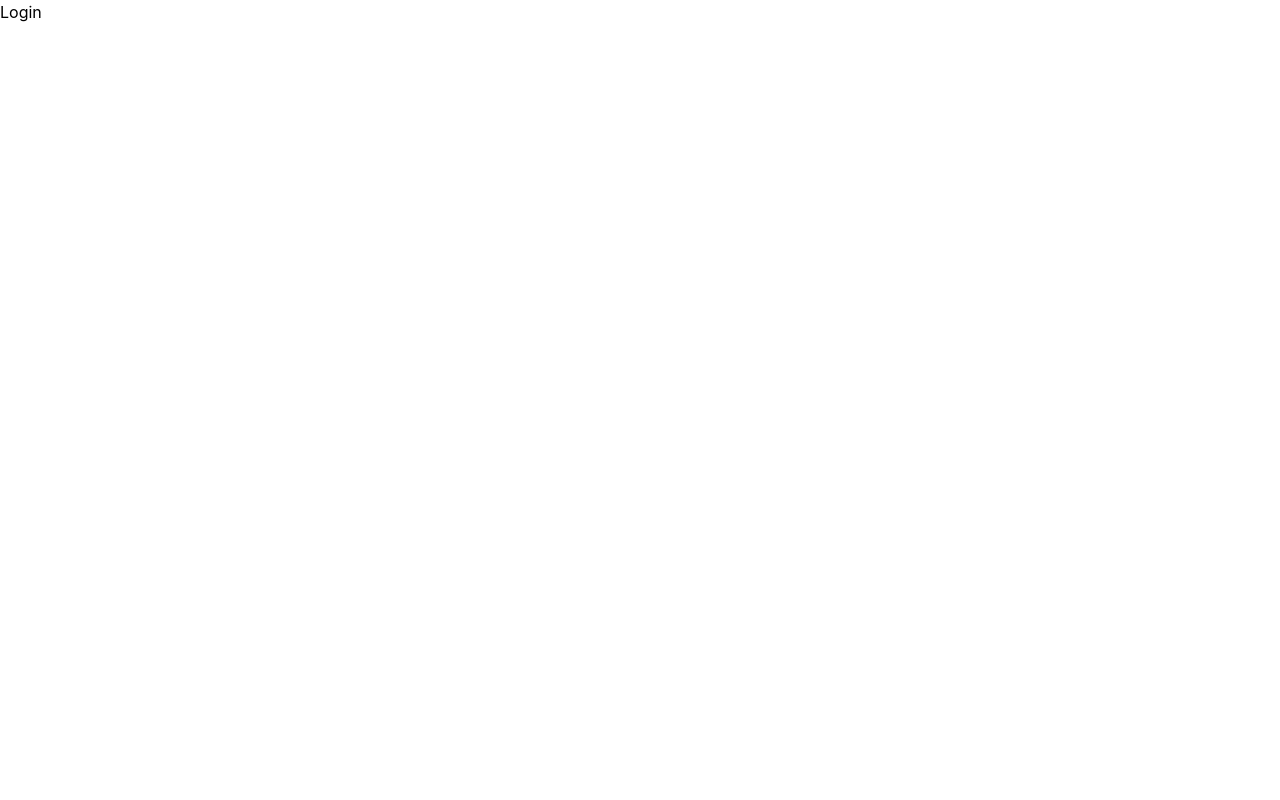
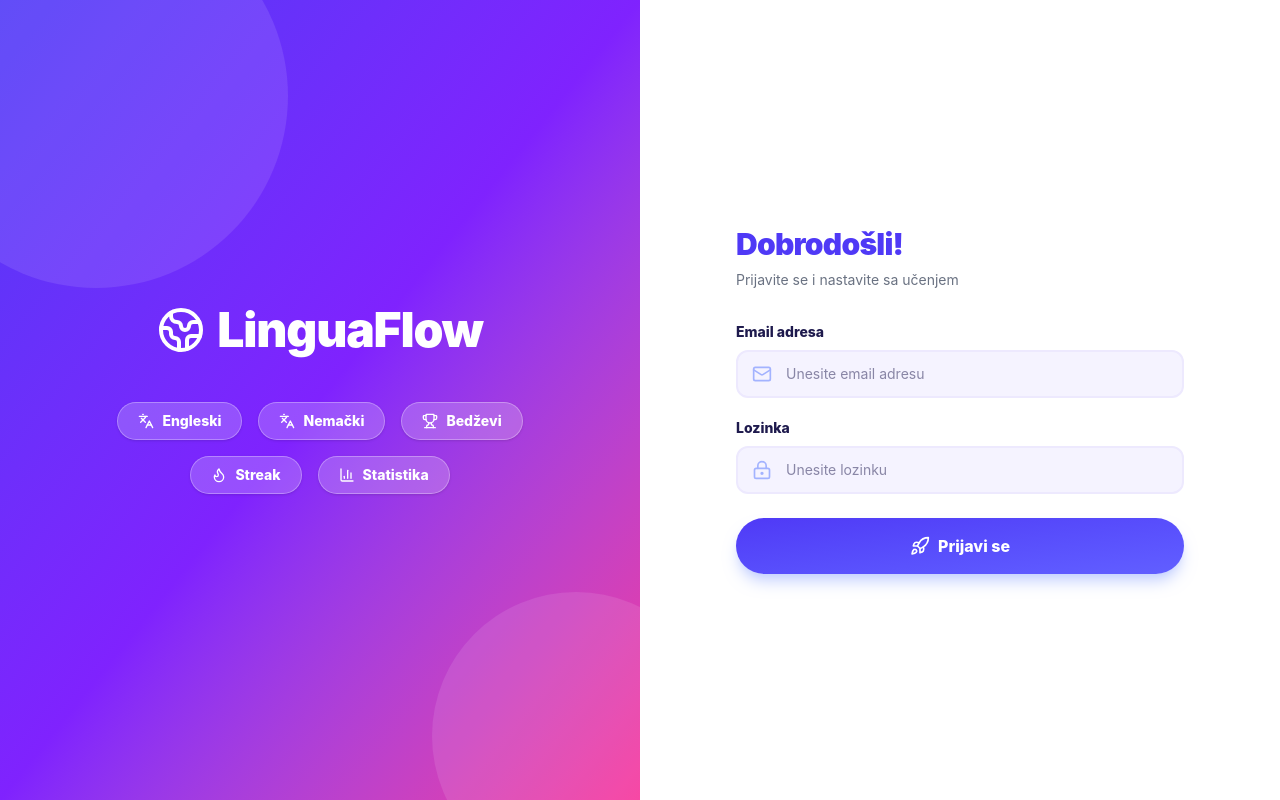
Before and after one commit to elab-development/klijentske-veb-tehnologije-i-skriptni-jezici-2025-26-2024-0100-aplikacija-za-ucenje-jezika, a React (Vite) app: page /login in a window 1280 px wide. Built offline with nearby package versions, Linux system fonts and the light colour scheme.

Commit message:
Login page

```diff
--- a/package.json
+++ b/package.json
@@ -11,8 +11,10 @@
   },
   "dependencies": {
     "@tailwindcss/vite": "^4.3.0",
+    "lucide-react": "^1.17.0",
     "react": "^19.2.6",
     "react-dom": "^19.2.6",
+    "react-hot-toast": "^2.6.0",
     "react-router-dom": "^7.16.0",
     "tailwindcss": "^4.3.0"
   },
--- a/src/pages/Login.tsx
+++ b/src/pages/Login.tsx
@@ -1,5 +1,165 @@
+import { useState, type SyntheticEvent } from 'react';
+import {
+  BarChart3,
+  Flame,
+  Globe2,
+  Languages,
+  LockKeyhole,
+  Mail,
+  Rocket,
+  Trophy,
+} from 'lucide-react';
+import toast, { Toaster } from 'react-hot-toast';
+
 const Login = () => {
-  return <div>Login</div>;
+  const [email, setEmail] = useState('');
+  const [password, setPassword] = useState('');
+
+  const handleLogin = (event: SyntheticEvent<HTMLFormElement>) => {
+    event.preventDefault();
+
+    if (!email.trim() || !password.trim()) {
+      toast.error('Unesite email adresu i lozinku pre prijave.');
+      return;
+    }
+
+    toast.success(`Korisnik ${email} je uspešno ulogovan.`);
+  };
+
+  return (
+    <main className='min-h-screen bg-violet-50 text-indigo-950'>
+      <Toaster
+        position='top-right'
+        toastOptions={{
+          duration: 3000,
+          style: {
+            border: '1px solid #e5e3ff',
+            borderRadius: '16px',
+            boxShadow: '0 8px 30px rgba(79,70,229,0.18)',
+            color: '#1e1b4b',
+            fontWeight: 700,
+          },
+          success: {
+            iconTheme: {
+              primary: '#10b981',
+              secondary: '#ffffff',
+            },
+          },
+          error: {
+            iconTheme: {
+              primary: '#f59e0b',
+              secondary: '#ffffff',
+            },
+          },
+        }}
+      />
+      <div className='grid min-h-screen lg:grid-cols-2'>
+        <section className='relative hidden overflow-hidden bg-linear-to-br from-indigo-600 via-violet-600 to-pink-500 px-12 py-14 lg:flex lg:flex-col lg:items-center lg:justify-center'>
+          <div className='absolute -left-24 -top-24 h-96 w-96 rounded-full bg-white opacity-10' />
+          <div className='absolute -bottom-20 -right-20 h-72 w-72 rounded-full bg-white opacity-10' />
+
+          <div className='relative z-10 text-center'>
+            <h1 className='flex items-center justify-center gap-3 text-5xl font-black tracking-tight text-white'>
+              <Globe2 aria-hidden='true' className='h-12 w-12' />
+              LinguaFlow
+            </h1>
+
+            <div className='mt-12 flex max-w-md flex-wrap justify-center gap-4'>
+              <span className='flex items-center gap-2 rounded-full border border-white/30 bg-white/20 px-5 py-2 text-sm font-extrabold text-white shadow-sm'>
+                <Languages aria-hidden='true' className='h-4 w-4' />
+                Engleski
+              </span>
+              <span className='flex items-center gap-2 rounded-full border border-white/30 bg-white/20 px-5 py-2 text-sm font-extrabold text-white shadow-sm'>
+                <Languages aria-hidden='true' className='h-4 w-4' />
+                Nemački
+              </span>
+              <span className='flex items-center gap-2 rounded-full border border-white/30 bg-white/20 px-5 py-2 text-sm font-extrabold text-white shadow-sm'>
+                <Trophy aria-hidden='true' className='h-4 w-4' />
+                Bedževi
+              </span>
+              <span className='flex items-center gap-2 rounded-full border border-white/30 bg-white/20 px-5 py-2 text-sm font-extrabold text-white shadow-sm'>
+                <Flame aria-hidden='true' className='h-4 w-4' />
+                Streak
+              </span>
+              <span className='flex items-center gap-2 rounded-full border border-white/30 bg-white/20 px-5 py-2 text-sm font-extrabold text-white shadow-sm'>
+                <BarChart3 aria-hidden='true' className='h-4 w-4' />
+                Statistika
+              </span>
+            </div>
+          </div>
+        </section>
+
+        <section className='flex min-h-screen items-center justify-center bg-white px-6 py-12 sm:px-10'>
+          <div className='w-full max-w-md'>
+            <div className='mb-8'>
+              <h2 className='flex items-center gap-3 text-3xl font-black tracking-tight text-indigo-600'>
+                Dobrodošli!
+              </h2>
+              <p className='mt-2 text-sm text-gray-500'>
+                Prijavite se i nastavite sa učenjem
+              </p>
+            </div>
+
+            <form className='space-y-5' onSubmit={handleLogin}>
+              <div>
+                <label
+                  className='mb-2 block text-sm font-extrabold text-indigo-950'
+                  htmlFor='login-email'
+                >
+                  Email adresa
+                </label>
+                <div className='relative'>
+                  <Mail
+                    aria-hidden='true'
+                    className='absolute left-4 top-1/2 h-5 w-5 -translate-y-1/2 text-indigo-300'
+                  />
+                  <input
+                    className='w-full rounded-xl border-2 border-violet-100 bg-violet-50 py-3 pl-12 pr-4 text-sm text-indigo-950 outline-none transition focus:border-indigo-600 focus:ring-4 focus:ring-indigo-100'
+                    id='login-email'
+                    onChange={(event) => setEmail(event.target.value)}
+                    placeholder='Unesite email adresu'
+                    type='email'
+                    value={email}
+                  />
+                </div>
+              </div>
+
+              <div>
+                <label
+                  className='mb-2 block text-sm font-extrabold text-indigo-950'
+                  htmlFor='login-password'
+                >
+                  Lozinka
+                </label>
+                <div className='relative'>
+                  <LockKeyhole
+                    aria-hidden='true'
+                    className='absolute left-4 top-1/2 h-5 w-5 -translate-y-1/2 text-indigo-300'
+                  />
+                  <input
+                    className='w-full rounded-xl border-2 border-violet-100 bg-violet-50 py-3 pl-12 pr-4 text-sm text-indigo-950 outline-none transition focus:border-indigo-600 focus:ring-4 focus:ring-indigo-100'
+                    id='login-password'
+                    onChange={(event) => setPassword(event.target.value)}
+                    placeholder='Unesite lozinku'
+                    type='password'
+                    value={password}
+                  />
+                </div>
+              </div>
+
+              <button
+                className='mt-6 flex w-full items-center justify-center gap-2 rounded-full bg-linear-to-br from-indigo-600 to-indigo-500 px-9 py-4 text-base font-extrabold text-white shadow-lg shadow-indigo-200 transition hover:brightness-110 active:scale-95'
+                type='submit'
+              >
+                <Rocket aria-hidden='true' className='h-5 w-5' />
+                Prijavi se
+              </button>
+            </form>
+          </div>
+        </section>
+      </div>
+    </main>
+  );
 };
 
 export default Login;
```
Also changed, not shown: 1 other file (tests, documents, lock files or other folders).
